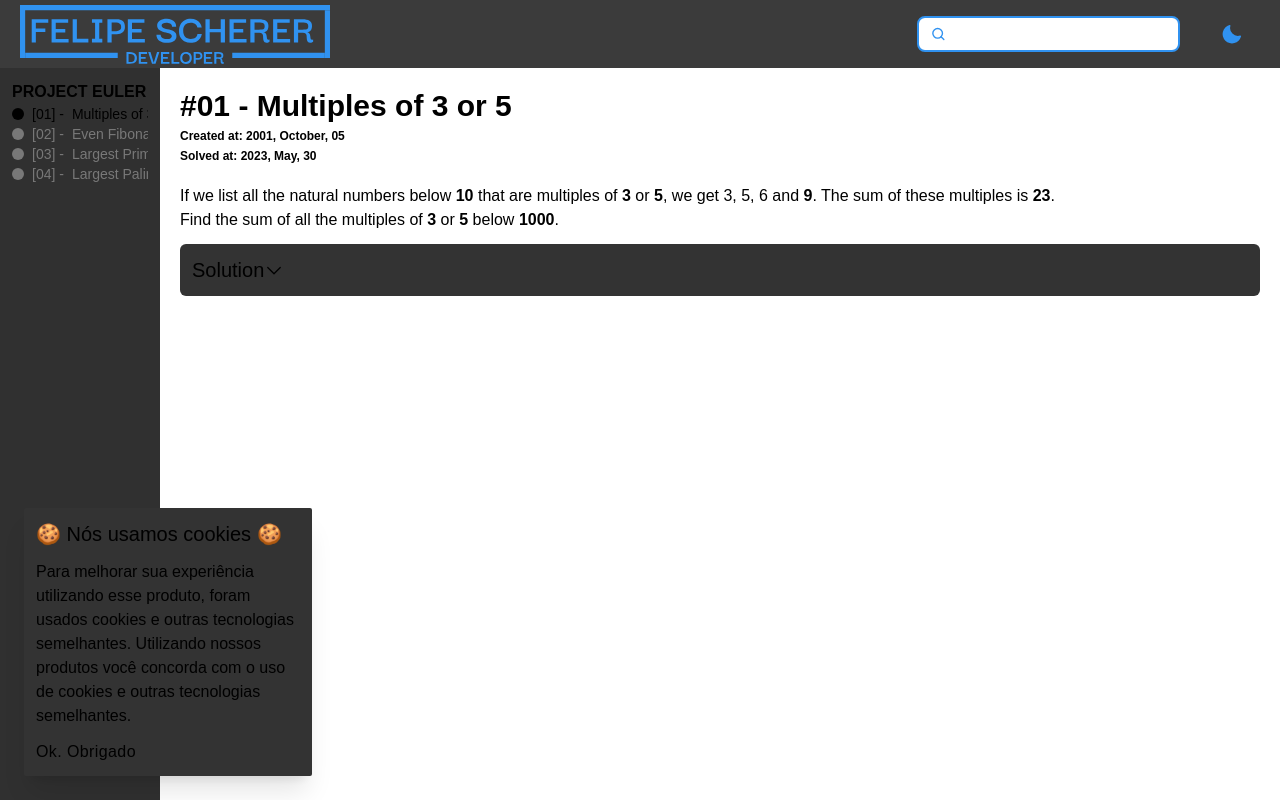
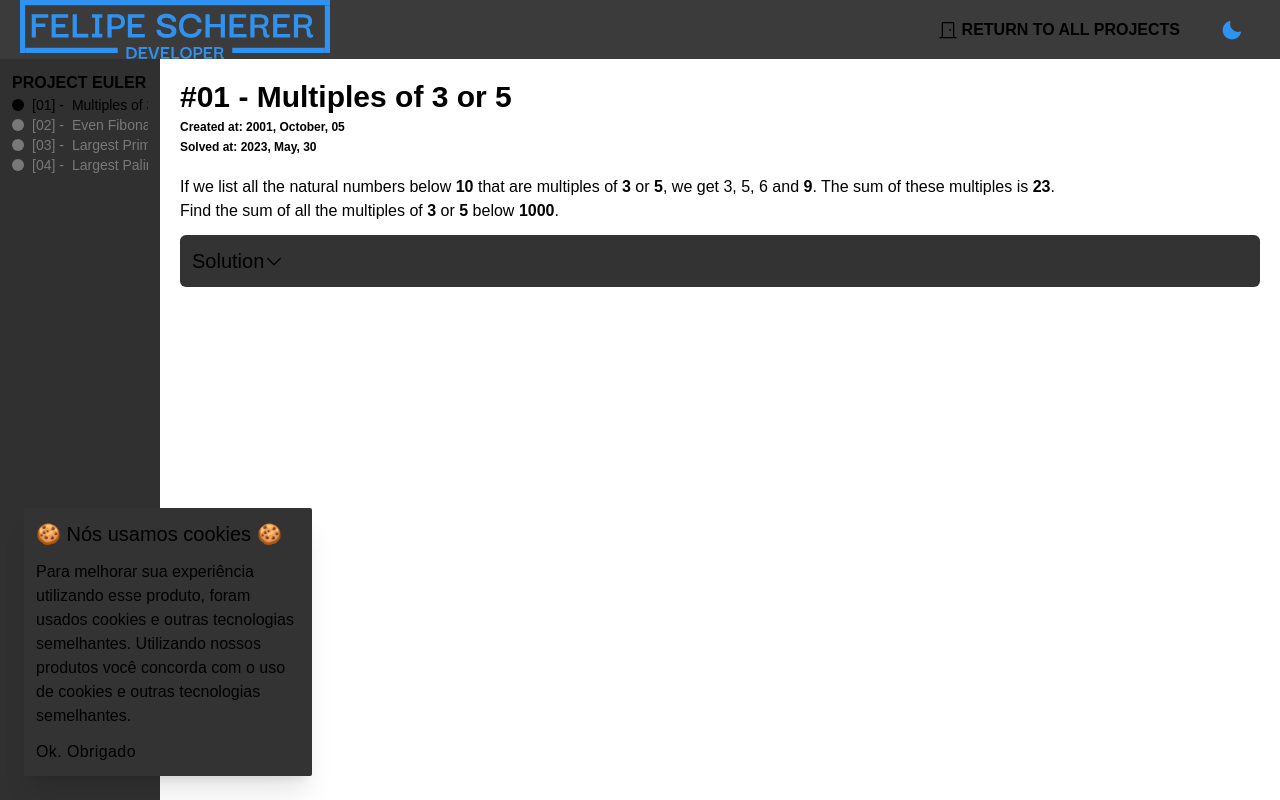
Before and after one commit to fescherer/project-euler, a Next.js app: page /01_multiples_of_3_or_5 in a window 1280 px wide. Built offline with nearby package versions, Linux system fonts and the light colour scheme; a web font is replaced by a local one.

Commit message:
:sparkles: feat: search input

```diff
--- /dev/null
+++ b/src/components/Header/components/BackToList/index.tsx
@@ -0,0 +1,14 @@
+import Link from 'next/link'
+import { Door } from 'phosphor-react'
+
+export function BackToList() {
+  return (
+    <Link
+      href="/"
+      className="flex items-center gap-1 text-base font-bold uppercase transition-all hover:text-primary"
+    >
+      <Door size={20} />
+      <span>Return to all projects</span>
+    </Link>
+  )
+}
--- a/src/components/Header/index.tsx
+++ b/src/components/Header/index.tsx
@@ -6,12 +6,16 @@ import FSLogo from '@/Icons/FSLogo'
 import { ThemeButton } from './components/ThemeButton'
 import { SearchInput } from './components/SearchInput/SearchInput'
 import { MobileMenu } from './components/MobileMenu'
+import { usePathname } from 'next/navigation'
+import { BackToList } from './components/BackToList'
 
 export function Header() {
+  const pathname = usePathname()
+
   return (
     <div className="bg-background-2 px-5">
       <header className="m-auto flex max-w-screen-xl flex-col">
-        <div className="container mx-auto flex flex-wrap items-center justify-between">
+        <div className="container mx-auto flex min-w-full flex-wrap items-center justify-between">
           <div className="text-title interaction">
             <Link href="/" className="text-primary ">
               <FSLogo />
@@ -21,7 +25,7 @@ export function Header() {
           <div>
             <ul className="flex gap-2 p-4 md:mt-0 md:flex-row md:space-x-8 md:text-2xl">
               <li className="hidden w-full md:block md:w-auto">
-                <SearchInput />
+                {pathname === '/' ? <SearchInput /> : <BackToList />}
               </li>
               <li className="flex items-center">
                 <ThemeButton />
@@ -40,7 +44,7 @@ export function Header() {
           aria-expanded="false"
           aria-label=""
         >
-          <SearchInput />
+          {pathname === '/' && <SearchInput />}
         </div>
       </header>
 
--- a/src/features/AsideBar/index.tsx
+++ b/src/features/AsideBar/index.tsx
@@ -17,9 +17,9 @@ export function AsideBar({ data }: AsideBarProps) {
 
   return (
     <aside
-      className={clsx('h-auto w-40 bg-background-3 p-3', {
-        'absolute right-0 top-0 md:block': mobileMenu,
-        'hidden md:block': !mobileMenu
+      className={clsx('w-40 bg-background-3 p-3', {
+        'absolute right-0 top-0 h-full md:block': mobileMenu,
+        'hidden h-auto md:block ': !mobileMenu
       })}
     >
       <h2 className="font-semibold uppercase">Project Euler</h2>
```
